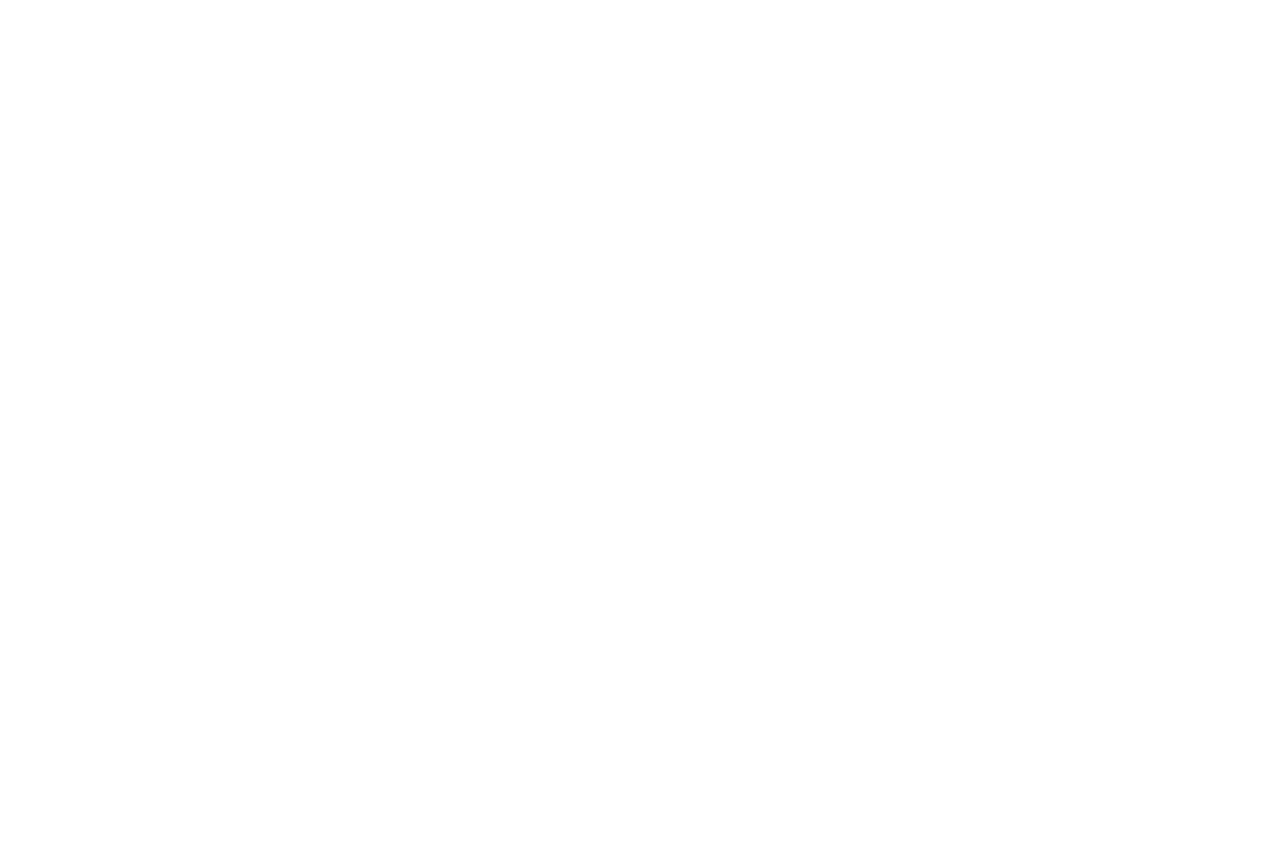
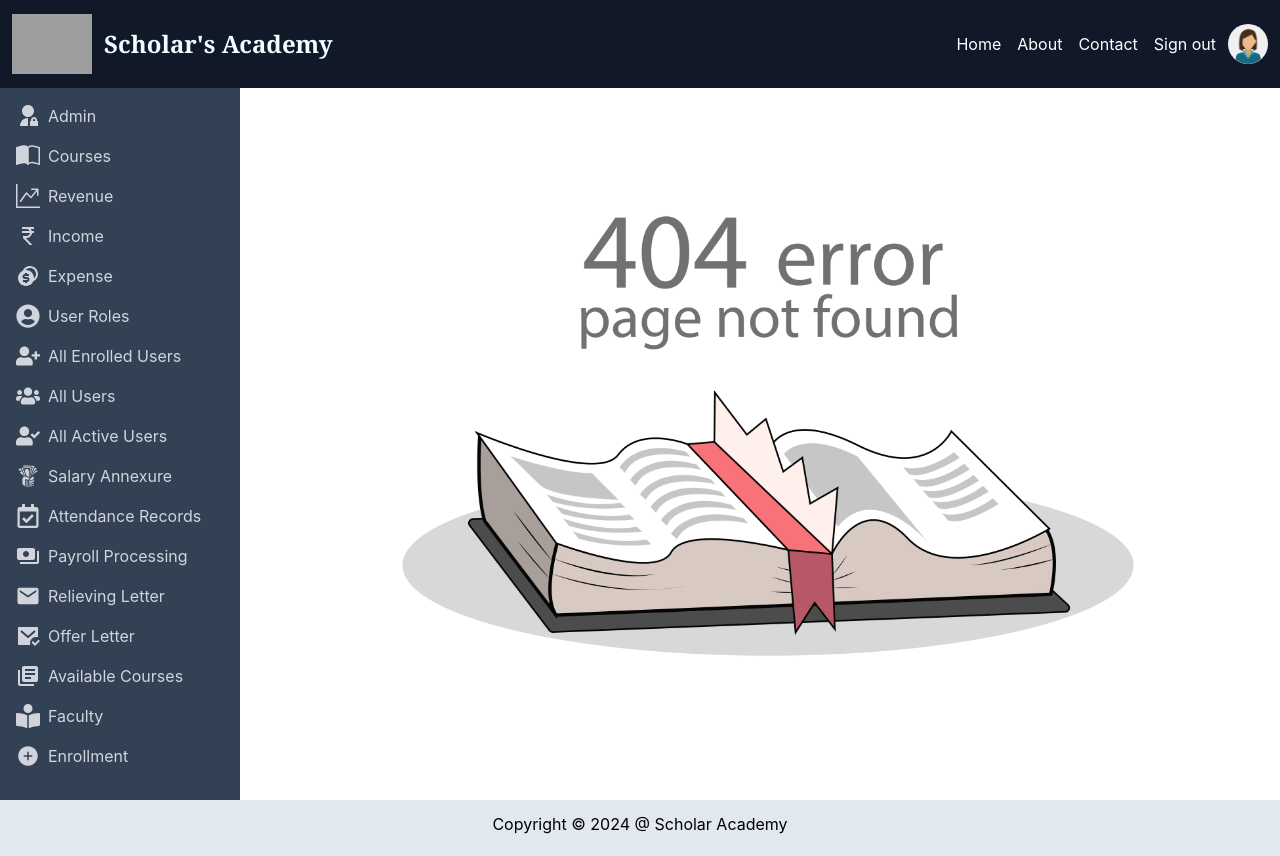
Before and after one commit to dev-harsha-710/institute-management-system, a React (Create React App) app: page /unauthorized in a window 1280 px wide. Before the commit this address had no page. Before the commit the page ends 800 px from the top, so only its background shows below. Built offline with nearby package versions, Linux system fonts and the light colour scheme; grey boxes are pictures that could not be loaded.

Commit message:
page not found page created

```diff
--- a/src/App.tsx
+++ b/src/App.tsx
@@ -12,6 +12,7 @@ import Cards from "./components/Cards/Cards";
 import Courses from "./features/Courses/Pages/Courses";
 import ProtectedRoute from "./components/Authorization/ProtectedRoute";
 import { UserRole } from "./utils/RolesEnum";
+import Unauthorized from "./features/UserManagement/Pages/Unauthorized";
 
 function App() {
   return (
@@ -35,6 +36,7 @@ function App() {
             >
               <Route path="/" element={<Courses />} />
             </Route>
+            <Route path="/unauthorized" element={<Unauthorized />} />
             <Route element={<ProtectedRoute allowedRoles={[UserRole.ADMIN]} />}>
               <Route path="/income" element={<Courses />} />
             </Route>
--- a/src/components/Forms/Label/label.tsx
+++ b/src/components/Forms/Label/label.tsx
@@ -2,6 +2,7 @@ import React from "react";
 
 interface Props {
   text: string | undefined;
+  className?: string;
 }
 
 const Label: React.FC<Props> = ({ text }) => {
--- /dev/null
+++ b/src/features/UserManagement/Pages/Unauthorized.tsx
@@ -0,0 +1,12 @@
+import React from "react";
+import Image from "../../../assets/images/PageNotFound.jpg";
+
+const Unauthorized = () => {
+  return (
+    <div>
+      <img src={Image} />
+    </div>
+  );
+};
+
+export default Unauthorized;
```
Also changed, not shown: src/assets/images/PageNotFound.jpg (added).
